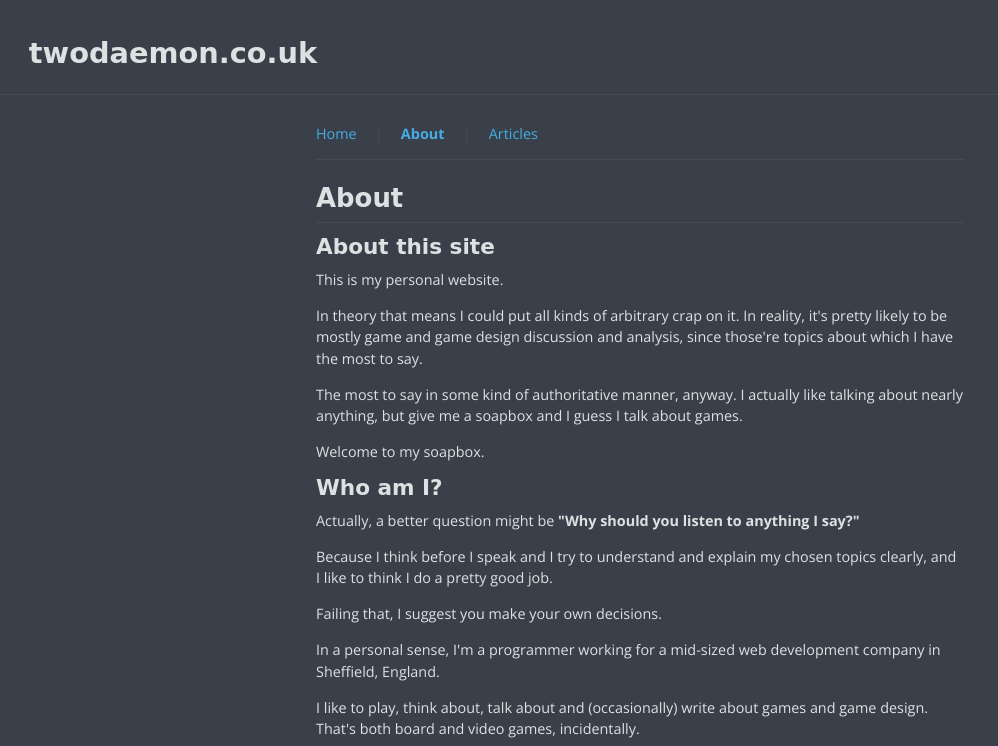
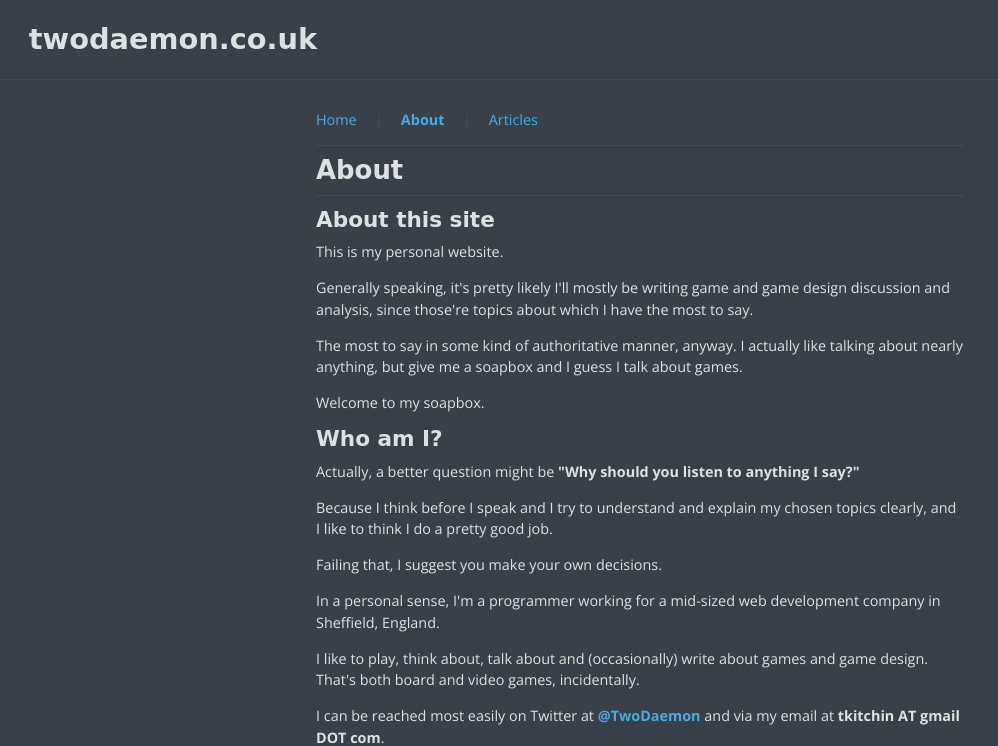
Before and after one commit to TwoDaemon/twodaemon, a Flask app: page /about in a window 1280 px wide. Shown: the top 746 px of the page, without its empty margins (0-998 px from the left). Run offline with Flask 2, Linux system fonts and the light colour scheme; some web fonts are replaced.

Commit message:
More styling, about change edit.

```diff
--- a/twodaemon/static/css/sass/_body.scss
+++ b/twodaemon/static/css/sass/_body.scss
@@ -6,10 +6,6 @@ h1, h2, h3, h4 {
 
 h1, h2 {
     padding-bottom: 0.5em;
-    margin: {
-        top: 0.5em;
-        bottom: 0.5em;
-    }
 
     border-bottom: {
         width: 1px;
@@ -18,9 +14,8 @@ h1, h2 {
     }
 }
 
-h3, h4 {
+h1, h2, h3, h4 {
     margin-bottom: 0.5em;
-
 }
 
 h4 {
@@ -47,4 +42,8 @@ h4 {
         top: 1em;
         bottom: 1em;
     }
+
+    a {
+        color: $primary-colour;
+    }
 }
--- a/twodaemon/static/css/style.css
+++ b/twodaemon/static/css/style.css
@@ -246,13 +246,11 @@ h1, h2, h3, h4 {
 
 h1, h2 {
   padding-bottom: 0.5em;
-  margin-top: 0.5em;
-  margin-bottom: 0.5em;
   border-bottom-width: 1px;
   border-bottom-color: #464c56;
   border-bottom-style: solid; }
 
-h3, h4 {
+h1, h2, h3, h4 {
   margin-bottom: 0.5em; }
 
 h4 {
@@ -272,6 +270,8 @@ h4 {
   padding-left: 1em;
   padding-top: 1em;
   padding-bottom: 1em; }
+  .site-title a {
+    color: #dce2e2; }
 
 /* Footer */
 footer {
--- a/twodaemon/templates/_base.html
+++ b/twodaemon/templates/_base.html
@@ -5,7 +5,7 @@
         <link rel="stylesheet" type="text/css" href="{{ url_for('static', filename='css/style.css') }}" />
     </head>
     <body>
-        <h1 class="site-title">twodaemon.co.uk</h1>
+    <h1 class="site-title"><a href="{{ url_for('home') }}">twodaemon.co.uk</a></h1>
         <nav class="container">
             {% block navigation %}
             {% from '_macros.html' import nav %}
--- a/twodaemon/templates/about.html
+++ b/twodaemon/templates/about.html
@@ -3,9 +3,8 @@
 {% block content %}
     <h3>About this site</h3>
     <p>This is my personal website.</p>
-    <p>In theory that means I could put all kinds of arbitrary crap on it. In reality, it's pretty
-    likely to be mostly game and game design discussion and analysis, since those're topics about which
-    I have the most to say.</p>
+    <p>Generally speaking, it's pretty likely I'll mostly be writing game and game design discussion and
+    analysis, since those're topics about which I have the most to say.</p>
     <p>The most to say in some kind of authoritative manner, anyway. I actually like talking about nearly
     anything, but give me a soapbox and I guess I talk about games.</p>
     <p>Welcome to my soapbox.</p>
@@ -18,5 +17,6 @@
     <p>In a personal sense, I'm a programmer working for a mid-sized web development company in Sheffield, England.</p>
     <p>I like to play, think about, talk about and (occasionally) write about games and game design. That's both board
     and video games, incidentally.</p>
-    <p>I can be reached most easily on Twitter at <strong><a href="http://twitter.com/TwoDaemon">@TwoDaemon</a></strong> and via my email at <strong>tkitchin AT gmail DOT com</strong>.</p>
+    <p>I can be reached most easily on Twitter at <strong><a href="http://twitter.com/TwoDaemon">@TwoDaemon</a></strong>
+    and via my email at <strong>tkitchin AT gmail DOT com</strong>.</p>
 {% endblock %}
```
